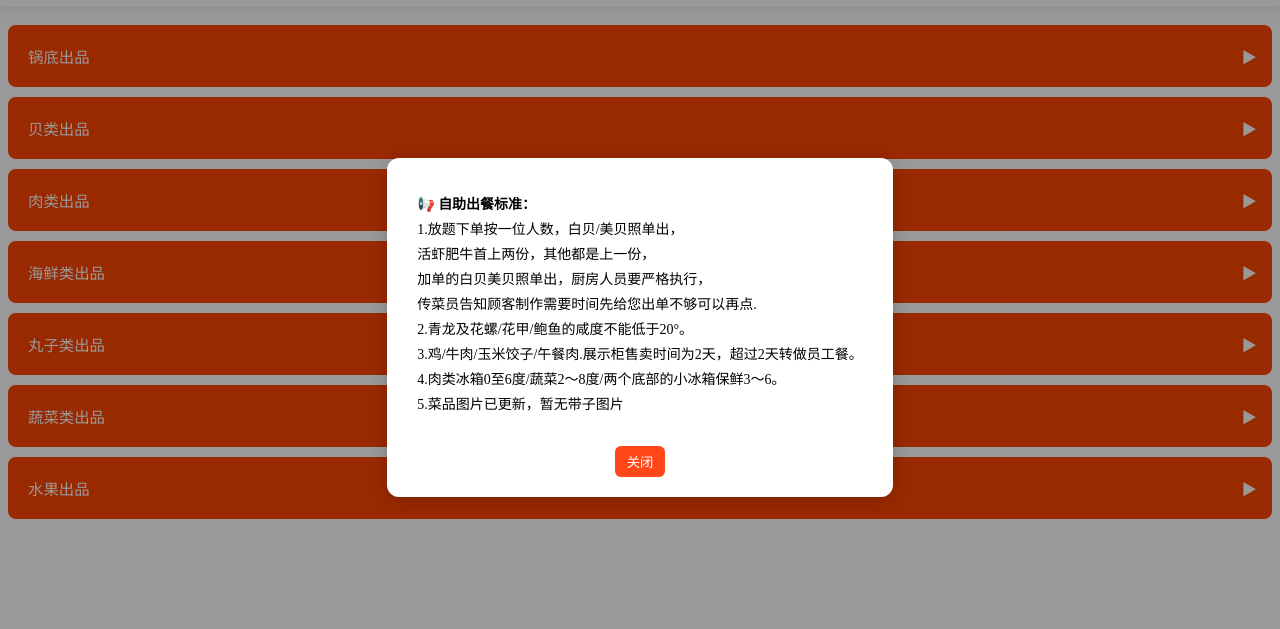
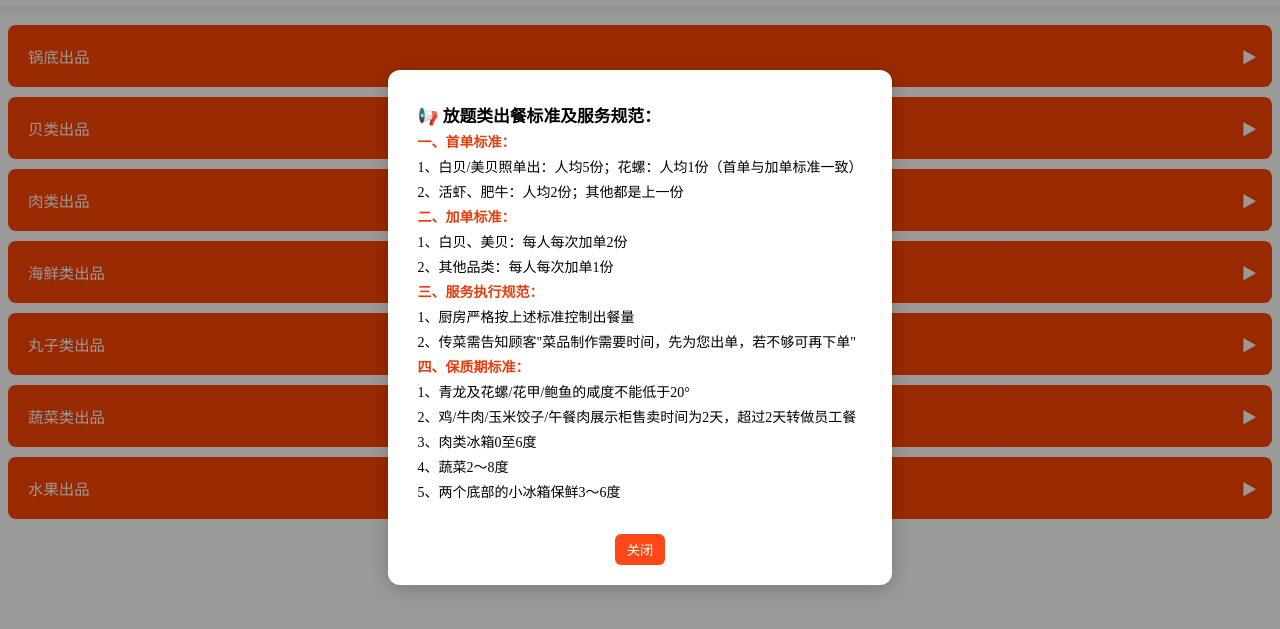
Before and after one commit to mo-yjbbb/yjbbb, a plain HTML site: page yj_zzimg.html in a window 1280 px wide. Shown: the part 73-702 px from the top of the page. Drawn offline with nearby package versions, Linux system fonts and the light colour scheme.

Commit message:
Add files via upload

```diff
--- a/yj_zzimg.html
+++ b/yj_zzimg.html
@@ -284,6 +284,8 @@
     font-size: 20px;
     z-index: 1001; /* 确保按钮在图片上方 */
 }
+.tit_font{color: #e63d0f;font-weight: 800;}
+.popup-content p strong{font-weight: 800;font-size: 1.2rem;}
 
     </style>
     <script src="https://cdn.bootcdn.net/ajax/libs/vue/2.6.14/vue.min.js"></script>
@@ -295,11 +297,30 @@
 <div v-if="showPopup" class="popup-overlay">
   <div class="popup-box">
     <div class="popup-content">
-      <p><strong>📢 自助出餐标准：</strong><br>1.放题下单按一位人数，白贝/美贝照单出，<br>活虾肥牛首上两份，其他都是上一份， <br>加单的白贝美贝照单出，厨房人员要严格执行，<br>传菜员告知顾客制作需要时间先给您出单不够可以再点.
-<br>2.青龙及花螺/花甲/鲍鱼的咸度不能低于20°。
-<br>3.鸡/牛肉/玉米饺子/午餐肉.展示柜售卖时间为2天，超过2天转做员工餐。
-<br>4.肉类冰箱0至6度/蔬菜2～8度/两个底部的小冰箱保鲜3～6。<br>5.菜品图片已更新，暂无带子图片</p>
-    </div>
+<p><strong>📢 放题类出餐标准及服务规范：</strong><br>
+<span class="tit_font">一、首单标准：</span><br>
+1、白贝/美贝照单出：人均5份；花螺：人均1份（首单与加单标准一致）<br>
+2、活虾、肥牛：人均2份；其他都是上一份<br>
+
+<span class="tit_font">二、加单标准：</span><br>
+1、白贝、美贝：每人每次加单2份<br>
+2、其他品类：每人每次加单1份<br>
+
+<span class="tit_font">三、服务执行规范：</span><br>
+1、厨房严格按上述标准控制出餐量<br>
+2、传菜需告知顾客"菜品制作需要时间，先为您出单，若不够可再下单"<br>
+<span class="tit_font">四、保质期标准：</span><br>
+1、青龙及花螺/花甲/鲍鱼的咸度不能低于20°<br>
+2、鸡/牛肉/玉米饺子/午餐肉展示柜售卖时间为2天，超过2天转做员工餐<br>
+3、肉类冰箱0至6度<br>
+4、蔬菜2～8度<br>
+5、两个底部的小冰箱保鲜3～6度<br>
+</p>
+
+</div>
+
+
+
     <button @click="closePopup" class="popup-close">关闭</button>
   </div>
 </div>
```
Also changed, not shown: yj_ddimg.html (+1 -1 lines).
